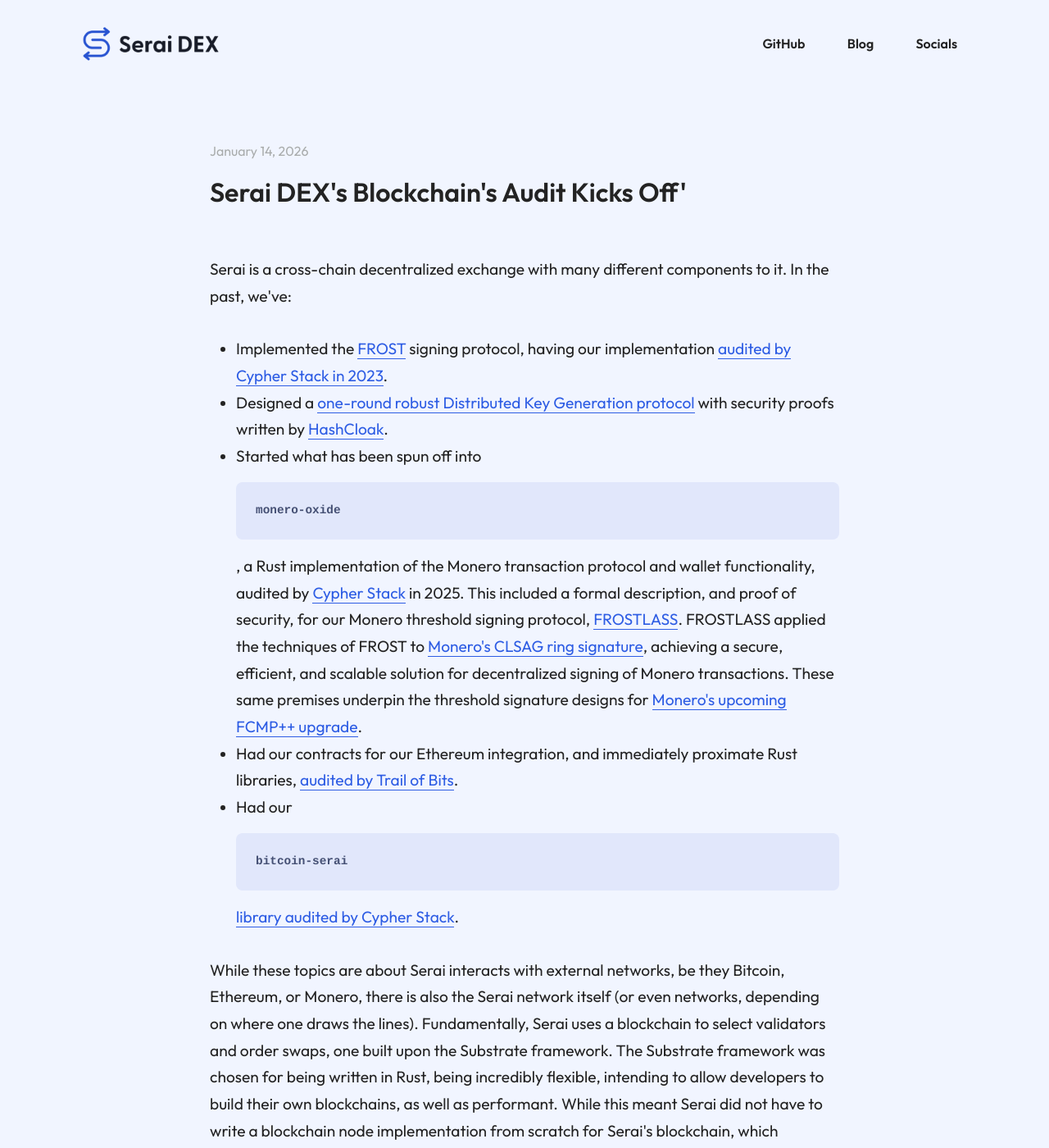
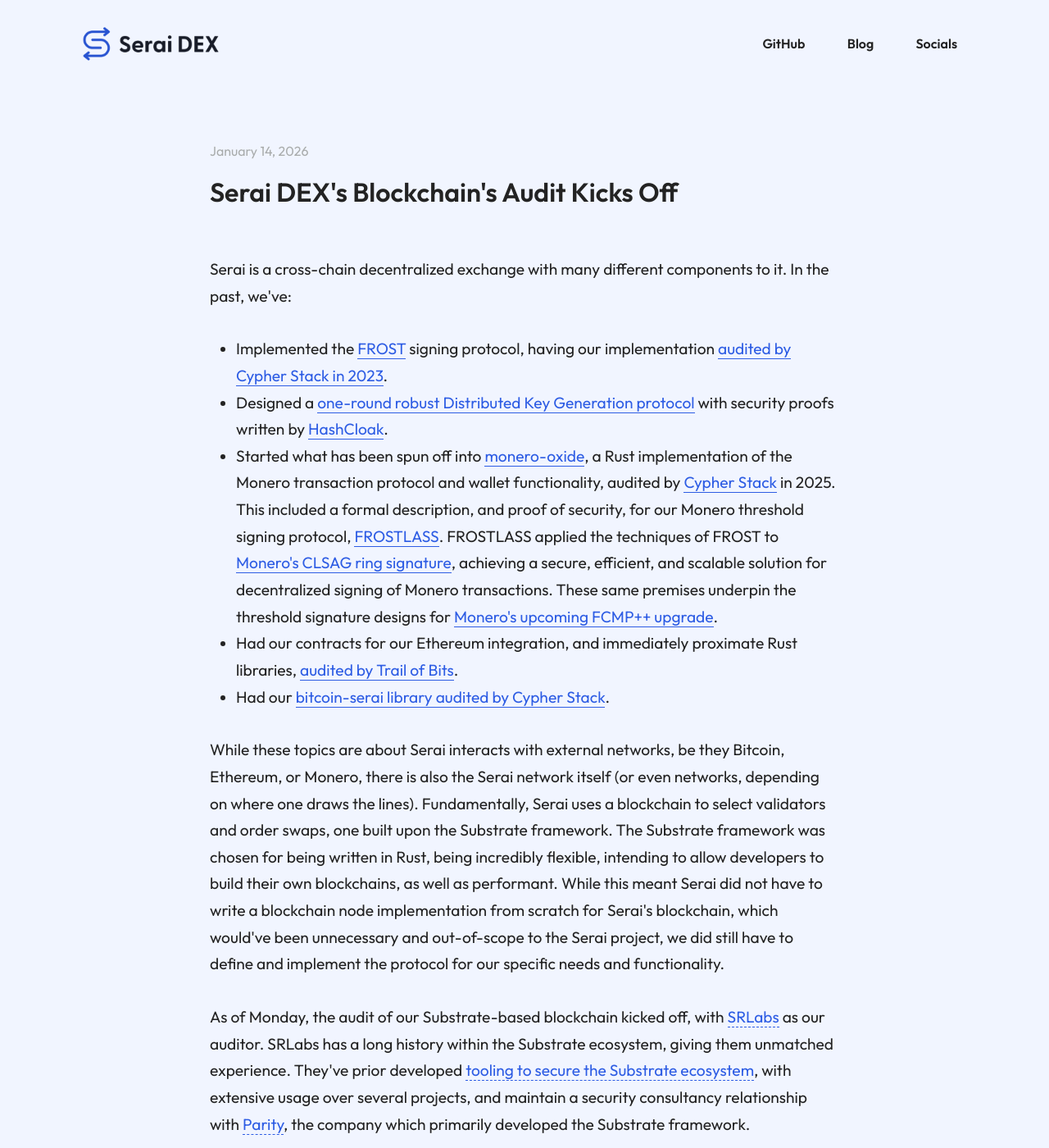
Before and after one commit to serai-dex/serai-dex.github.io, a Jekyll site: the page built from _posts/2026-01-14-serai-blockchain-audit.md, in a window 1280 px wide and 1400 px high. Shown: the whole window at 82% size. Built offline with Jekyll 4.4.1, drawn with Linux system fonts in a browser that asks for light colours.

Commit message:
Remoce code ticks, after having forgotten how they don't render properly

```diff
--- a/_posts/2026-01-14-serai-blockchain-audit.md
+++ b/_posts/2026-01-14-serai-blockchain-audit.md
@@ -1,6 +1,6 @@
 ---
 layout: post
-title: "Serai DEX's Blockchain's Audit Kicks Off'"
+title: "Serai DEX's Blockchain's Audit Kicks Off"
 ---
 
 Serai is a cross-chain decentralized exchange with many different components to
@@ -14,8 +14,8 @@
     https://serai.exchange/2025/09/26/dkg-evrf-security-proofs.html
   ) with security proofs written by [HashCloak](https://hashcloak.com/).
 - Started what has been spun off into
-  [`monero-oxide`](https://serai.exchange/2025/09/09/monero-serai-oxide.html),
-  a Rust implementation of the Monero transaction protocol and wallet
+  [monero-oxide](https://serai.exchange/2025/09/09/monero-serai-oxide.html), a
+  Rust implementation of the Monero transaction protocol and wallet
   functionality, audited by [Cypher Stack](https://cypherstack.com) in 2025.
   This included a formal description, and proof of security, for our Monero
   threshold signing protocol, [FROSTLASS](
@@ -32,7 +32,7 @@
   [audited by Trail of Bits](
     https://serai.exchange/2025/06/06/ethereum-contracts-audited-by-tob.html
   ).
-- Had our [`bitcoin-serai` library audited by Cypher Stack](
+- Had our [bitcoin-serai library audited by Cypher Stack](
     https://github.com/serai-dex/serai/blob/7d2d739042784466e855e6e3e75cbf0e898b80ff/audits/Cypher%20Stack%20networks%20bitcoin%20August%202023
   ).
 
```
